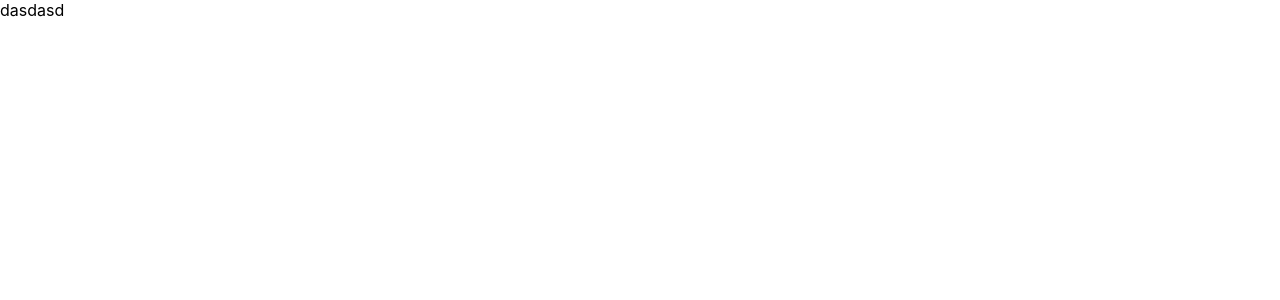
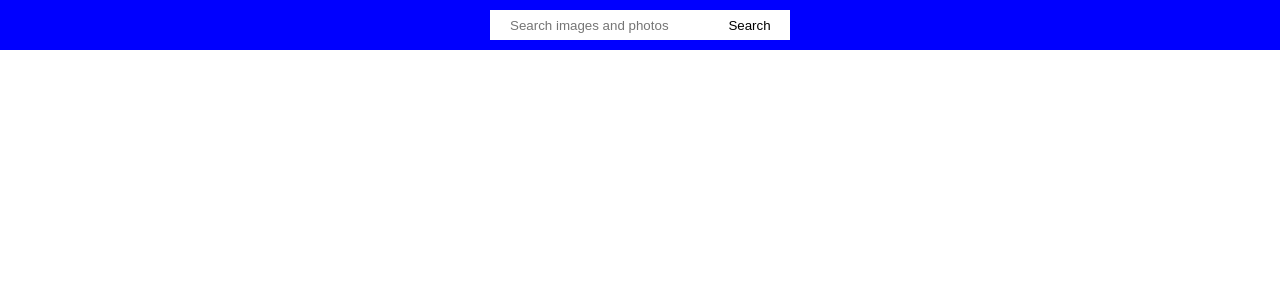
Before and after one commit to patryq03/goit-react-hw-03-image-finder, a React (Create React App) app: page / in a window 1280 px wide. Shown: the top 300 px of the page. Built offline with nearby package versions, Linux system fonts and the light colour scheme.

Commit message:
feat: change src folder

```diff
--- a/package.json
+++ b/package.json
@@ -7,6 +7,7 @@
     "@testing-library/jest-dom": "^5.16.3",
     "@testing-library/react": "^12.1.4",
     "@testing-library/user-event": "^13.5.0",
+    "axios": "^1.6.7",
     "react": "^18.1.0",
     "react-dom": "^18.1.0",
     "react-scripts": "5.0.1",
--- a/src/components/App.jsx
+++ b/src/components/App.jsx
@@ -1,8 +1,61 @@
-export const App = () => {
-  return (
-    <div>
-    dasdasd
+import { Component } from "react";
+import Searchbar from "./Searchbar/Searchbar";
+import ImageGallery from './ImageGallery/ImageGallery';
+//import Loader from "./Loader/Loader";
+//import Button from "./Button/Button";
+//import Modal from "./Modal/Modal";
+import axios from 'axios';
 
-    </div>
-  );
-};
+axios.defaults.baseURL =
+  'https://pixabay.com/api/?q=cat&page=1&key=your_key&image_type=photo&orientation=horizontal&per_';
+
+class App extends Component{
+
+  state = {
+    id: '',
+    activePage: 1,
+    numberOfPages: 0,
+    isLoading: false,
+    error: null,
+    webformatURL: '',
+    largeImageURL: '',
+  };
+  getCharacters = async () => {
+    this.setState({
+      isLoading: true,
+    });
+
+    const { activePage } = this.state;
+    try {
+      //const { data } = await axios(`page=${activePage}`);
+      console.log(activePage);
+
+      this.setState({
+
+      })
+    } catch (error) {
+      this.setState({
+        error,
+      });
+    } finally {
+      this.setState({
+        isLoading: false,
+      });
+    }
+  };
+  async componentDidMount() {
+    await this.getCharacters();
+  }
+  render(){
+    return(
+      <div>
+        <Searchbar onSubmit={this.searchImages} />
+        <ImageGallery
+
+        />
+      </div>
+    )
+  }
+}
+
+export default App;
--- /dev/null
+++ b/src/components/ImageGallery/ImageGallery.jsx
@@ -0,0 +1,12 @@
+import PropTypes from 'prop-types';
+import css from './ImageGallery.module.css';
+
+const ImageGallery = ({ children }) => {
+  return <ul className={css.imageGallery}>{children}</ul>;
+};
+
+ImageGallery.propTypes = {
+  children: PropTypes.node,
+};
+
+export default ImageGallery;
--- /dev/null
+++ b/src/components/Loader/Loader.jsx
@@ -0,0 +1,11 @@
+import React from 'react';
+import {ThreeCircles}  from 'react-loader-spinner';
+
+
+const Loader = () => (
+  <div>
+    <ThreeCircles type="ThreeDots" color="#3F51B5" height={50} width={50} />
+  </div>
+);
+
+export default Loader;
--- /dev/null
+++ b/src/components/Searchbar/Searchbar.jsx
@@ -0,0 +1,48 @@
+//import propTypes from "prop-types";
+import { Component } from 'react';
+import css from './Searchbar.module.css';
+import propTypes from 'prop-types';
+
+class Searchbar extends Component {
+  state = {
+    inputText: '',
+  };
+
+  handleSubmit = event => {
+    this.setState({ inputText: event.target.value });
+  };
+  handleChange = event => {
+    const form = event.currentTarget;
+    event.preventDefault();
+    this.props.onSubmit(this.state.inputText);
+    this.setState({
+      inputText: '',
+    })
+    form.reset();
+  };
+  render() {
+    const { inputText } = this.state;
+    return (
+      <header className={css.searchbar}>
+        <form className={css.form} onSubmit={this.handleSubmit}>
+          <input
+            className={css.input}
+            type="text"
+            placeholder="Search images and photos"
+            value={inputText}
+            onChange={this.handleChange}
+          />
+          <button type="submit" className={css.button}>
+            <span className={css.buttonLabel}>Search</span>
+          </button>
+        </form>
+      </header>
+    );
+  }
+}
+
+Searchbar.propTypes = {
+  onSubmit:propTypes.func.isRequired,
+};
+
+export default Searchbar;
--- /dev/null
+++ b/src/components/Searchbar/Searchbar.module.css
@@ -0,0 +1,27 @@
+.searchbar{
+    width: 100%;
+    height: 50px;
+    background-color: blue;
+    display: flex;
+    align-items: center;
+    justify-content: center;
+}
+.form{
+    width: 300px;
+    height: 30px;
+    background-color: white;
+}
+.input{
+    width: 200px;
+    border: 0;
+    padding-left: 20px;
+    margin: 0;
+    height: 25px;
+
+}
+.button{
+    width: 75px;
+    height: 30px;
+    background-color: white;
+    border: 0;
+}
--- a/src/index.js
+++ b/src/index.js
@@ -1,6 +1,6 @@
 import React from 'react';
 import ReactDOM from 'react-dom/client';
-import { App } from 'components/App';
+import  App  from 'components/App';
 import './index.css';
 
 ReactDOM.createRoot(document.getElementById('root')).render(
```
Also changed, not shown: src/components/ImageGallery/ImageGalleryItem/ImageGalleryItem.jsx (added, +18 -0 lines), src/components/Button/Button.jsx (added), src/components/ImageGallery/ImageGallery.module.css (added), src/components/ImageGallery/ImageGalleryItem/ImageGalleryItem.module.css (added), src/components/Modal/Modal.jsx (added), 1 other file (tests, documents, lock files or other folders).
